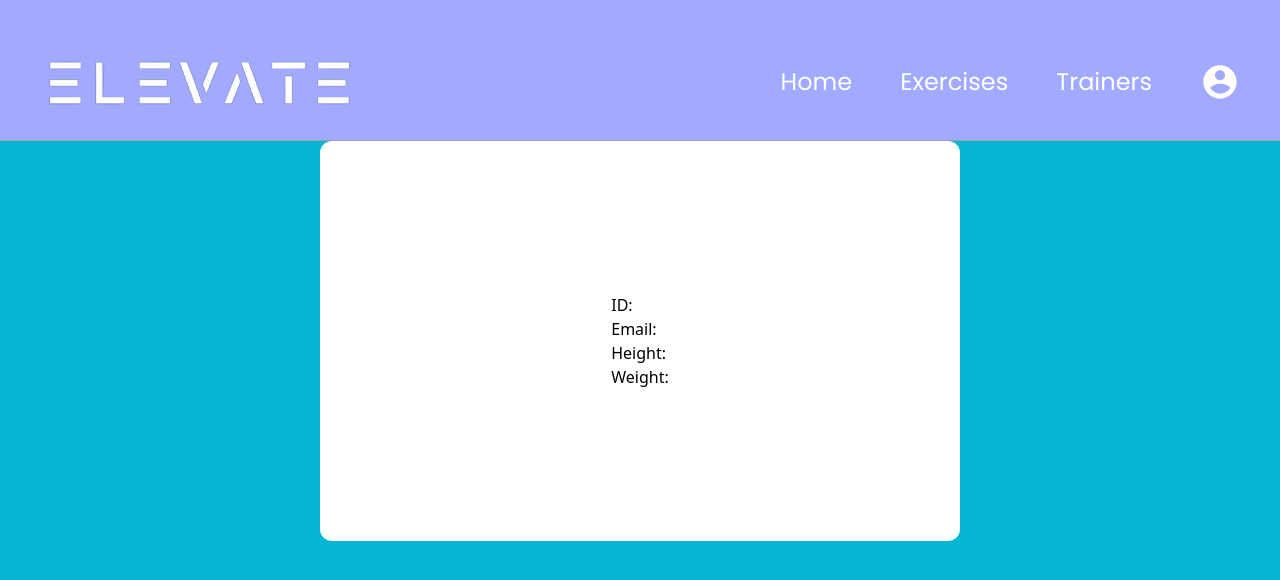
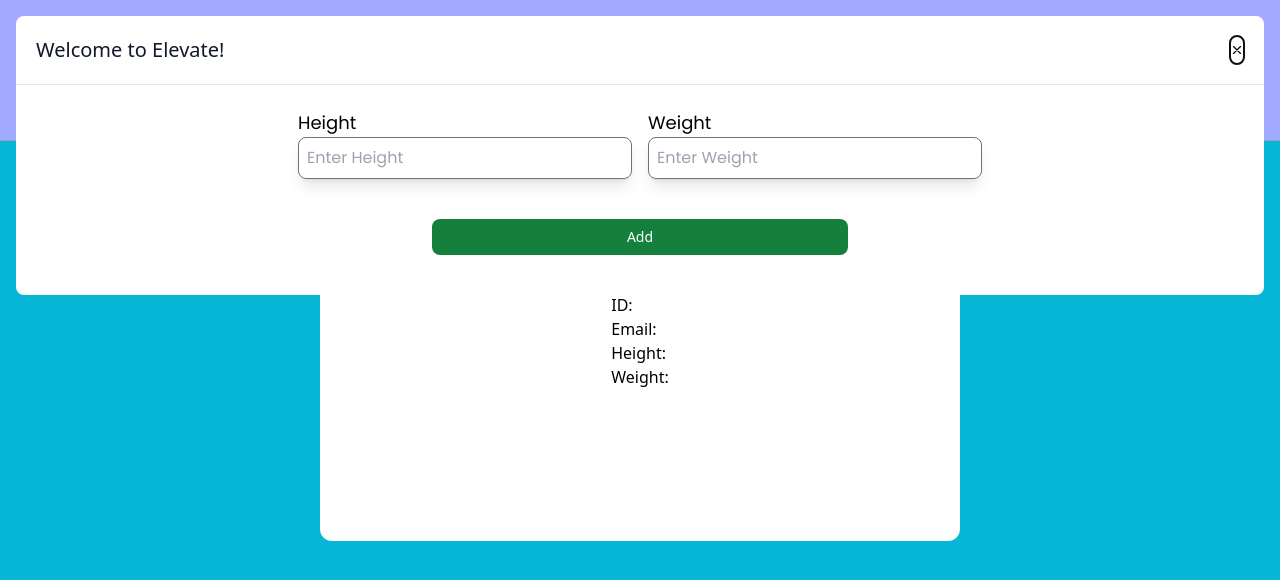
Before and after one commit to nicholasg2001/Elevate, a React (Vite) app in the folder client/: page /auth/main in a window 1280 px wide. Shown: the top 580 px of the page. Built offline with nearby package versions, Linux system fonts and the light colour scheme.

Commit message:
added google sign in

```diff
--- /dev/null
+++ b/client/src/components/Modals/GoogleSignInModal.jsx
@@ -0,0 +1,68 @@
+import { useRef } from "react";
+import { Modal } from "flowbite-react";
+import { useAppSelector, useAppDispatch } from "../../redux/store";
+import { closeGoogleSetupModal } from "../../redux/feats/global/globalSlice";
+import { useUpdateUserMutation } from "../../redux/services/UserService";
+const GoogleSignInModal = () => {
+  const dispatch = useAppDispatch();
+  const { isGoogleSetupModalOpen } = useAppSelector((state) => state.global);
+  const { user } = useAppSelector((state) => state.auth);
+  const [updateUser] = useUpdateUserMutation();
+  const height = useRef(document.createElement("input"));
+  const weight = useRef(document.createElement("input"));
+
+  const onInitialSetup = async () => {
+    try {
+      await updateUser({
+        name: user.name,
+        email: user.email,
+        height: height,
+        weight: weight,
+      });
+    } catch (error) {
+      console.error("Error updating user:", error);
+    }
+  };
+  return (
+    <Modal
+      show={isGoogleSetupModalOpen}
+      onClose={() => dispatch(closeGoogleSetupModal())}
+      size="sm"
+      position={"center"}
+    >
+      <Modal.Header>Welcome to Elevate!</Modal.Header>
+      <Modal.Body>
+        <div className="flex justify-center gap-4">
+          <div>
+            <p className="font-poppins text-lg">Height</p>
+            <input
+              ref={height}
+              type="text"
+              placeholder="Enter Height"
+              className="font-poppins w-full p-2 border border-gray-500 rounded-lg bg-transparent shadow-lg"
+            />
+          </div>
+          <div>
+            <p className="font-poppins text-lg">Weight</p>
+            <input
+              ref={weight}
+              type="number"
+              placeholder="Enter Weight"
+              className="font-poppins w-full p-2 mb-4 border border-gray-500 rounded-lg bg-transparent shadow-lg"
+            />
+          </div>
+        </div>
+      </Modal.Body>
+      <div className=" flex justify-center mb-10">
+        <button
+          className="flex w-1/3 items-center justify-center px-5 py-2 text-sm font-medium text-center text-white bg-green-700 rounded-lg hover:bg-green-800 focus:ring-4 focus:outline-none focus:ring-blue-30"
+          onClick={onInitialSetup}
+        >
+          Add
+        </button>
+      </div>
+    </Modal>
+  );
+};
+
+export default GoogleSignInModal;
--- a/client/src/pages/MainPage.jsx
+++ b/client/src/pages/MainPage.jsx
@@ -1,8 +1,18 @@
-import { useAppSelector } from "../redux/store";
+import { useEffect } from "react";
+import GoogleSignInModal from "../components/Modals/GoogleSignInModal";
+import { useAppDispatch, useAppSelector } from "../redux/store";
+import { openGoogleSetupModal } from "../redux/feats/global/globalSlice";
 
 const MainPage = () => {
   const { user } = useAppSelector((state) => state.auth);
+  const dispatch = useAppDispatch();
+  useEffect(() => {
+    if (!user.height || !user.weight) {
+      dispatch(openGoogleSetupModal());
+    }
+  }, []);
   return (
+    <>
       <div className="flex justify-center bg-cyan-500 w-screen h-screen">
         <div className="flex justify-center h-1/2 w-1/2  bg-white rounded-xl">
           <div className="flex justify-center flex-col">
@@ -13,6 +23,8 @@ const MainPage = () => {
           </div>
         </div>
       </div>
+      <GoogleSignInModal />
+    </>
   );
 };
 
--- a/client/src/redux/feats/global/globalSlice.js
+++ b/client/src/redux/feats/global/globalSlice.js
@@ -3,6 +3,7 @@ import { createSlice } from "@reduxjs/toolkit";
 const initialState = {
   toast: {},
   isWorkoutModalOpen: false,
+  isGoogleSetupModalOpen: false,
 };
 
 const globalSlice = createSlice({
@@ -18,9 +19,20 @@ const globalSlice = createSlice({
     closeWorkoutModal: (state) => {
       state.isWorkoutModalOpen = false;
     },
+    openGoogleSetupModal: (state) => {
+      state.isGoogleSetupModalOpen = true;
+    },
+    closeGoogleSetupModal: (state) => {
+      state.isGoogleSetupModalOpen = false;
+    },
   },
 });
 
 export default globalSlice.reducer;
-export const { toast, openWorkoutModal, closeWorkoutModal } =
-  globalSlice.actions;
+export const {
+  toast,
+  openWorkoutModal,
+  closeWorkoutModal,
+  openGoogleSetupModal,
+  closeGoogleSetupModal,
+} = globalSlice.actions;
```
Lines whose indentation alone changed are shown as unchanged.
